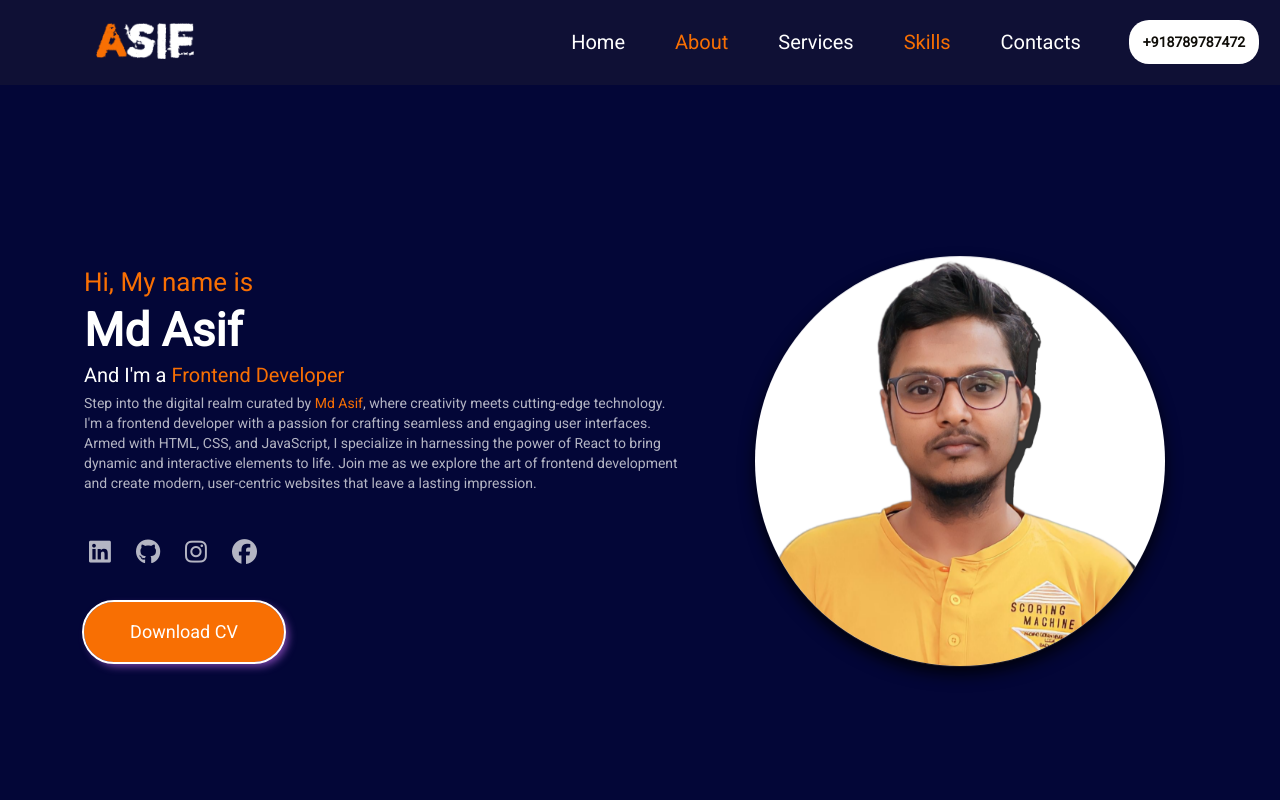
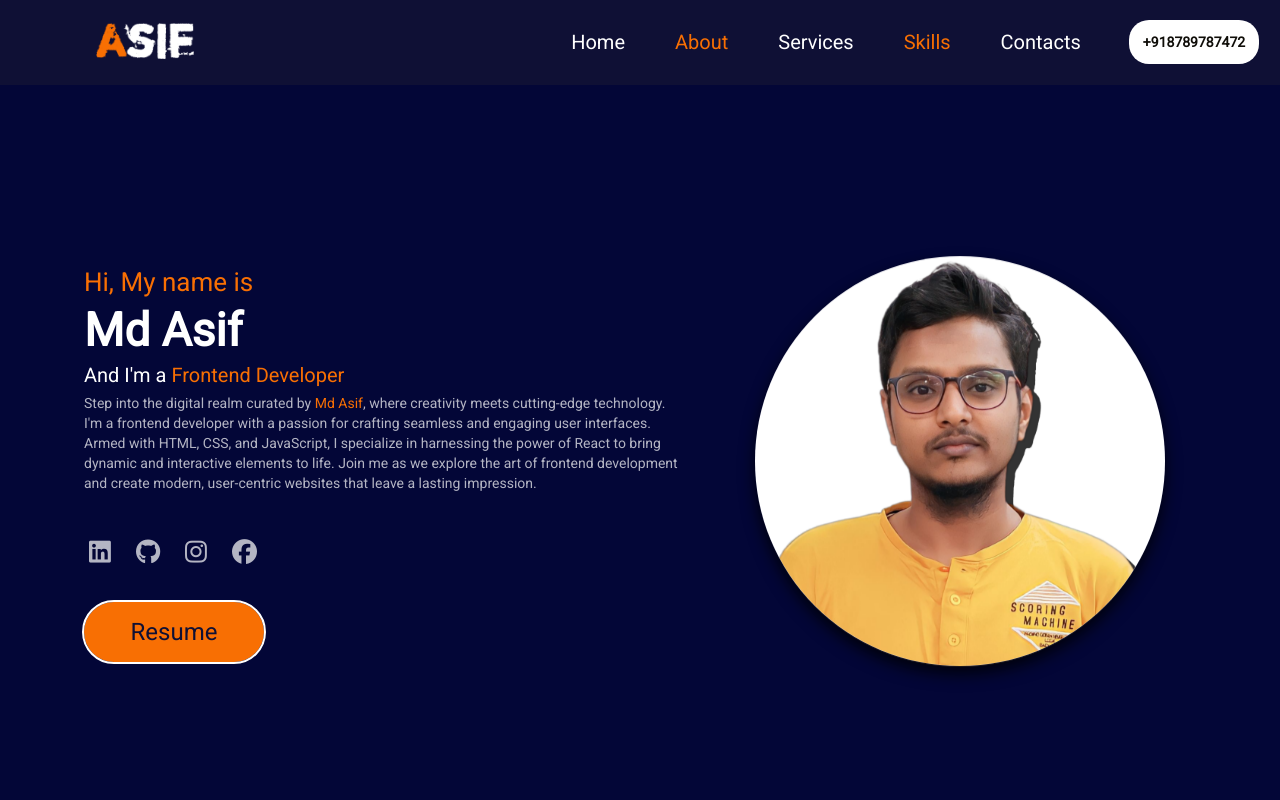
Before and after one commit to WebDevAsif/WebDevAsif.github.io, a React (Vite) app: page / in a window 1280 px wide. Shown: the top 800 px of the page. Built offline with nearby package versions, Linux system fonts and the light colour scheme.

Commit message:
update resume button

```diff
--- a/src/components/Hero/Hero.jsx
+++ b/src/components/Hero/Hero.jsx
@@ -39,7 +39,7 @@ export default function Hero() {
           </div>
           <div className={style.downloadButton}>
             <a href={getImageUrl("Md-Asif-Resume.pdf")} download="Md-Asif-Resume.pdf">
-              <button className={style.downloadLink}>Download CV</button>
+              <button className={style.downloadLink}>Resume</button>
             </a>
           </div>
         </div>
--- a/src/components/Hero/Hero.module.css
+++ b/src/components/Hero/Hero.module.css
@@ -77,22 +77,22 @@
 
 .downloadLink {
   height: 60px;
-  width: 200px;
+  width: 180px;
   background-color: var(--color-light);
-  color: var(--color-text);
+  color: var(--color-primary);
   font-weight: 500;
-  padding: 10px 30px;
-  border-radius: 50px;
-  font-size: 18px;
+  padding: 10px 10px;
+  border-radius: 30px;
+  font-size: 24px;
   outline: 2px solid var(--color-text);
   border: none;
   margin-top: 10px;
-  box-shadow: 4px 4px 8px rgba(160, 89, 208, 0.8);
+  /* box-shadow: 4px 4px 8px rgba(160, 89, 208, 0.8); */
   transition: transform 0.3s ease-in-out;
 }
 
 .downloadLink:hover {
-  transform: translateY(2px);
+  transform: translateY(-2px);
 }
 
 .rightContent {
@@ -145,9 +145,6 @@
   .nameTitle {
     font-size: 2.5rem;
   }
-  .downloadLink {
-    font-size: 20px;
-  }
 }
 
 @media only screen and (min-width: 601px) and (max-width: 768px) {
```
